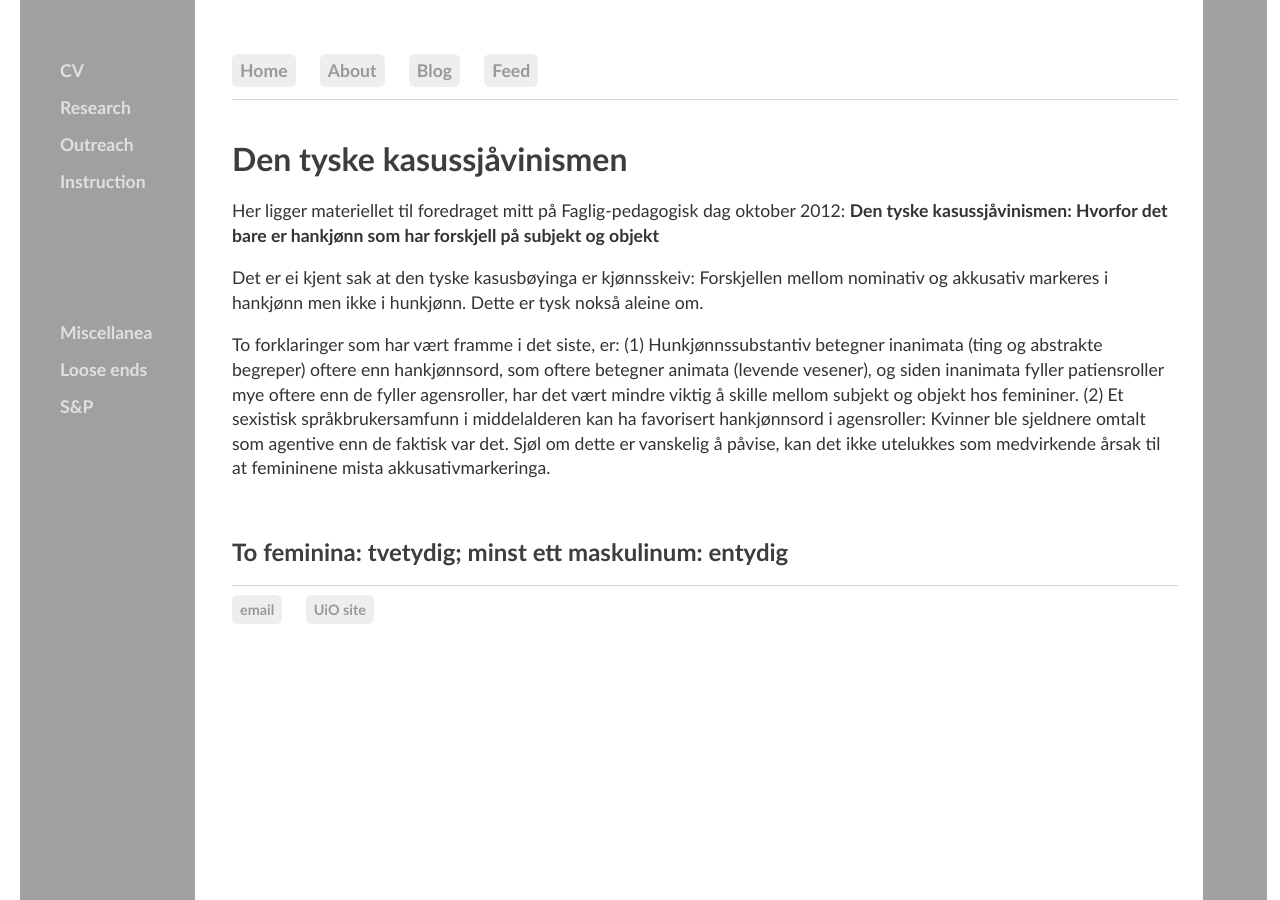
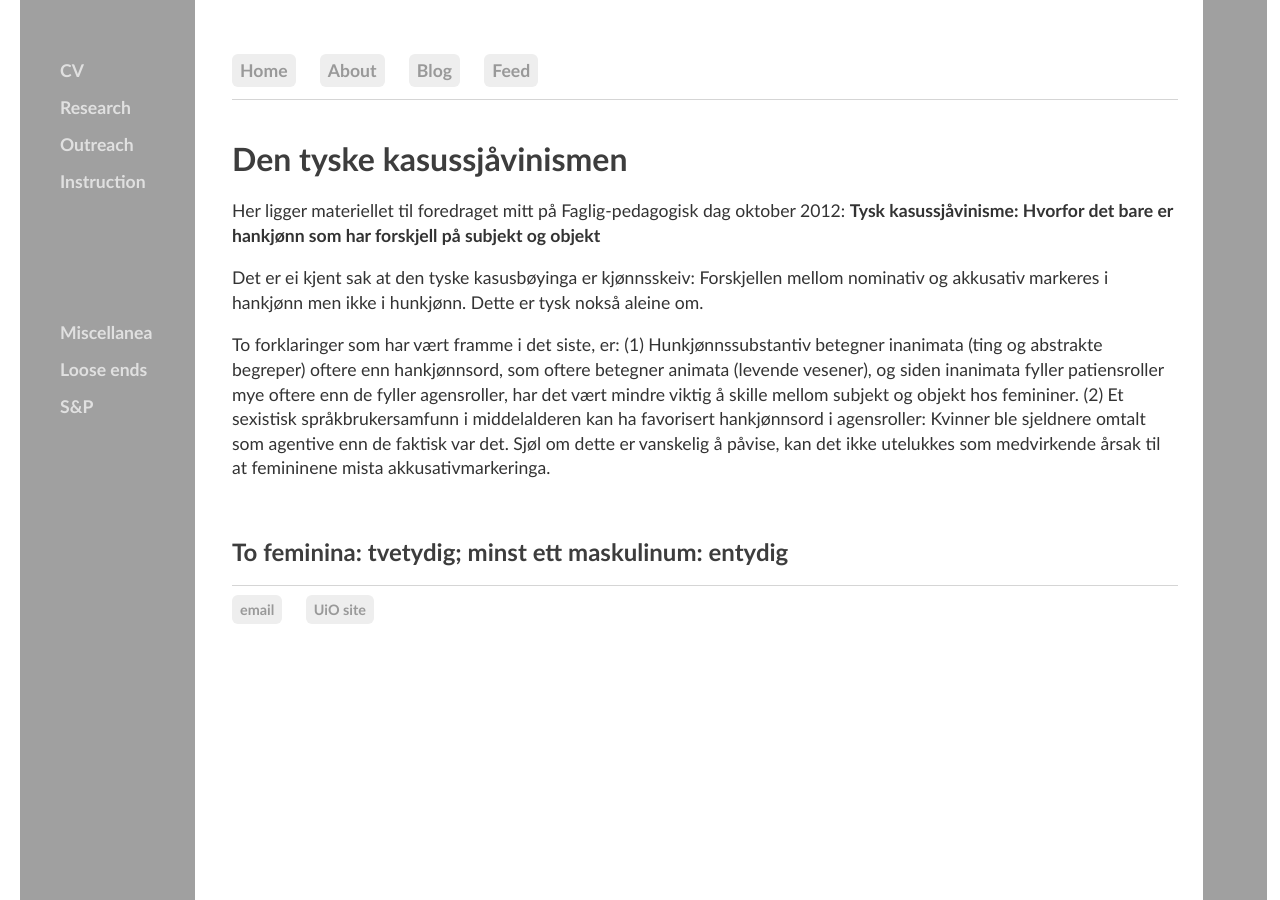
Before and after one commit to kjelljs/kjelljs.github.io, a Jekyll site: the page built from dissemination/kasus.html, in a window 1280 px wide. Built offline with Jekyll 4.4.1, drawn with Linux system fonts in a browser that asks for light colours.

Commit message:
Update kasus.html

```diff
--- a/dissemination/kasus.html
+++ b/dissemination/kasus.html
@@ -41,7 +41,7 @@ figcaption {
 </style>
 
 <div class="ingress">
-    <p>Her ligger materiellet til foredraget mitt på Faglig-pedagogisk dag oktober 2012: <b>Den tyske kasussjåvinismen: Hvorfor det bare er hankjønn som har forskjell på subjekt og objekt</b>
+    <p>Her ligger materiellet til foredraget mitt på Faglig-pedagogisk dag oktober 2012: <b>Tysk kasussjåvinisme: Hvorfor det bare er hankjønn som har forskjell på subjekt og objekt</b>
     </p>
 <p>Det er ei kjent sak at den tyske kasusbøyinga er kjønnsskeiv: Forskjellen mellom nominativ og akkusativ markeres i hankjønn men ikke i hunkjønn. Dette er tysk nokså aleine om.</p> <p>To forklaringer som har vært framme i det siste, er: (1) Hunkjønnssubstantiv betegner inanimata (ting og abstrakte begreper) oftere enn hankjønnsord, som oftere betegner animata (levende vesener), og siden inanimata fyller patiensroller mye oftere enn de fyller agensroller, har det vært mindre viktig å skille mellom subjekt og objekt hos femininer. (2) Et sexistisk språkbrukersamfunn i middelalderen kan ha favorisert hankjønnsord i agensroller: Kvinner ble sjeldnere omtalt som agentive enn de faktisk var det. Sjøl om dette er vanskelig å påvise, kan det ikke utelukkes som medvirkende årsak til at femininene mista akkusativmarkeringa.</p>
 </div>
```
